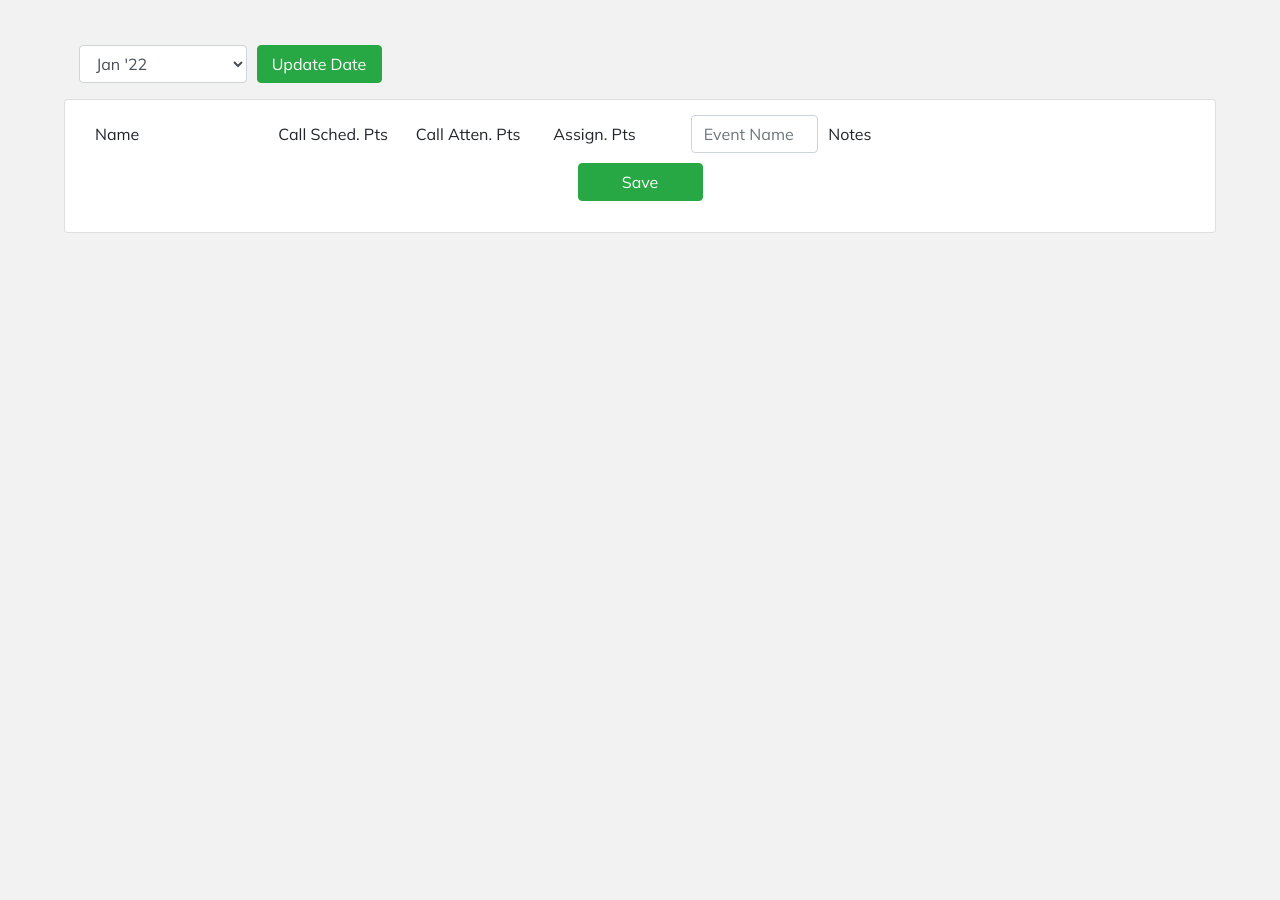
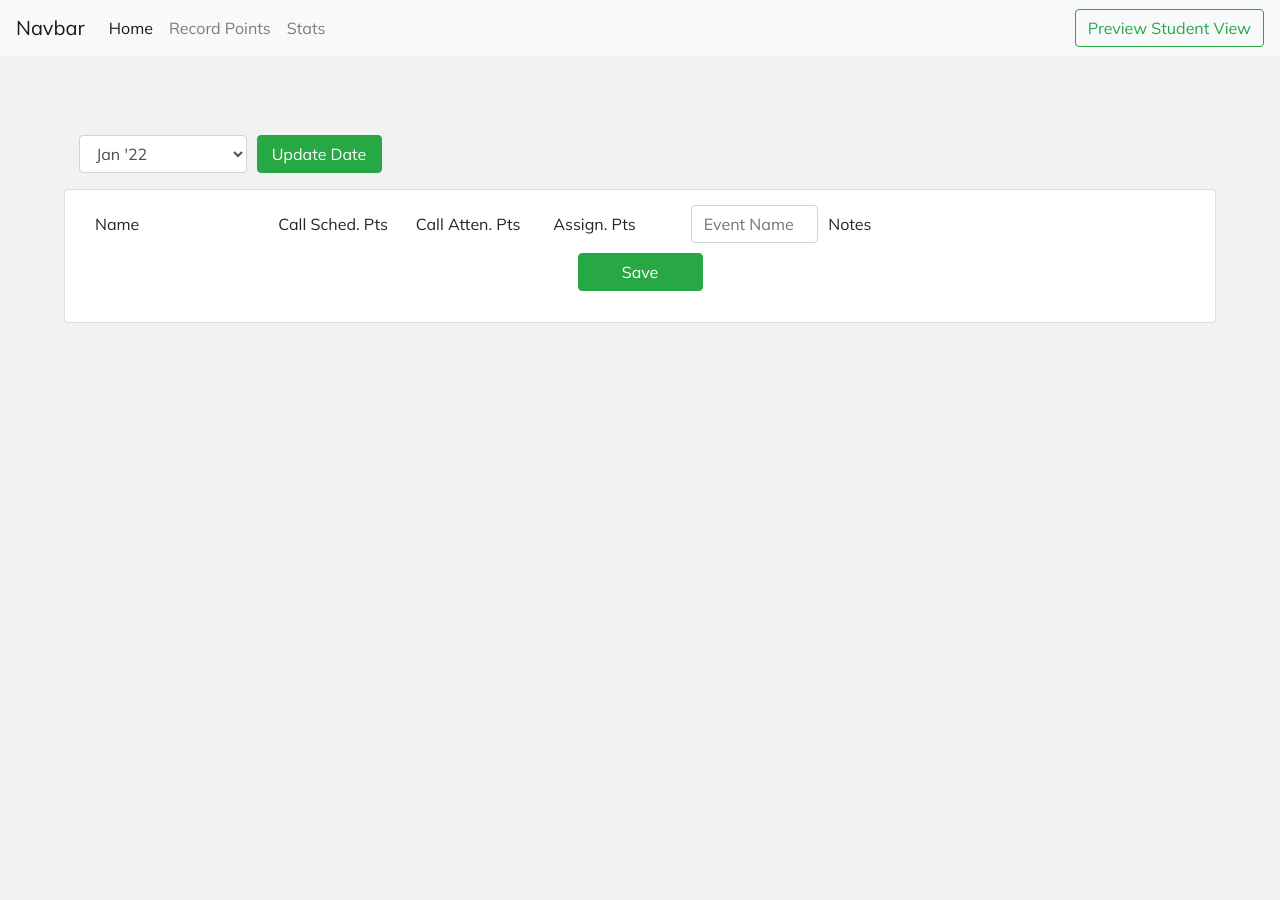
Before and after one commit to philanaaurelia/mlt-stats, a Flask app: template templates/form.html in a window 1280 px wide. Run offline with Flask 2, Linux system fonts and the light colour scheme; the template is opened without the code that fills it, so the values that code supplies are empty; some libraries are stand-ins or nearby versions.

Commit message:
updated to correct login flow

```diff
--- a/app.py
+++ b/app.py
@@ -55,6 +55,12 @@ def index():
     #    google_data = google.get(user_info_endpoint).json()
     return render_template('index.html', google_url = "/glogin", slack_url = "/slogin")
 
+# profile home page
+@app.route('/sample_home')
+def sample_home():
+    data = MLT_Data("test.json")
+    member = data.get_member_data("janedoe@gmail.com")
+    return render_template('home.html', fellow_data = member)
 
 # profile home page
 @app.route('/home')
@@ -64,11 +70,14 @@ def home():
             # google_id = request.args.get('google_id')
         # data = MLT_Data("fellow_data.json")
         data = MLT_Data("test.json")
-        member = data.get_member_data("janedoe@gmail.com")
+        if session.get('email') and session['email']:
+            member = data.get_member_data(session['email'])
+        else:
+            return "User NOT FOUND"
 
         if member.role == "coach":
             fellows = data.get_fellows_data(member.email)
-            return render_template("form.html", fellows = fellows)
+            return render_template("overview.html", coach_data = member, fellows = fellows, record_url  = url_for('record'))
         else:
             return render_template('home.html', fellow_data = member)
     else:
@@ -82,10 +91,13 @@ def logged_in(blueprint, token):
         flash("Failed to log in with {}".format(blueprint.name), 'danger')
         return redirect(url_for('index'))
 
-    session["session_id"] = os.urandom(16);
+    session["session_id"] = os.urandom(16)
+
     resp = slack.get("openid.connect.userInfo")
     user_info = resp.json()
-    print(user_info)
+    session["email"] = user_info['email']
+    print(user_info['email'])
+    # print(user_info)
     return redirect(url_for('home'))
 
 
@@ -94,8 +106,8 @@ def slogin():
     return redirect(url_for("slack.login"))
 
 
-@app.route('/form', methods = ['POST', 'GET'])
-def form():
+@app.route('/record', methods = ['POST', 'GET'])
+def record():
     return render_template('form.html')
 
 @app.route('/signout')
--- a/static/theme.css
+++ b/static/theme.css
@@ -36,6 +36,16 @@ p.default {
   height: 90%;
   width: 90%;
   top: 50%;
+  left: 50%;
+  transform: translate(-50%, -50%);
+}
+
+.coach-cont {
+  position: absolute;
+  min-height: 100px;
+  height: 90%;
+  width: 90%;
+  top: 60%;
   left: 50%;
   transform: translate(-50%, -50%);
 }
--- /dev/null
+++ b/templates/coach_nav.html
@@ -0,0 +1,23 @@
+<nav class="navbar navbar-expand-lg navbar-light bg-light">
+  <button class="navbar-toggler" type="button" data-toggle="collapse" data-target="#navbarTogglerDemo03" aria-controls="navbarTogglerDemo03" aria-expanded="false" aria-label="Toggle navigation">
+    <span class="navbar-toggler-icon"></span>
+  </button>
+  <a class="navbar-brand" href="#">Navbar</a>
+
+  <div class="collapse navbar-collapse" id="navbarTogglerDemo03">
+    <ul class="navbar-nav mr-auto mt-2 mt-lg-0">
+      <li class="nav-item active">
+        <a class="nav-link" href="#">Home <span class="sr-only">(current)</span></a>
+      </li>
+      <li class="nav-item">
+        <a class="nav-link" href="{{record_url}}">Record Points</a>
+      </li>
+      <li class="nav-item">
+        <a class="nav-link" href="#">Stats</a>
+      </li>
+    </ul>
+    <form action="/sample_home" class="form-inline my-2 my-lg-0" target="_blank">
+      <button class="btn btn-outline-success my-2 my-sm-0" type="submit">Preview Student View</button>
+    </form>
+  </div>
+</nav>
--- a/templates/form.html
+++ b/templates/form.html
@@ -13,7 +13,10 @@
 </head>
 
 <body>
-  <div class="cont">
+  {% with var_1=123, var_2="value 2", var_3=500 %}
+  {% include "coach_nav.html" %}
+  {% endwith %}
+  <div class="coach-cont">
     <form action="/refresh" method="POST" style="width: 375px">
       <div class="form-row" style="margin: 0px 10px 10px 10px">
         <div class="col">
```
Also changed, not shown: static/test.json (+13 -0 lines), templates/overview.html (+6 -1 lines).
